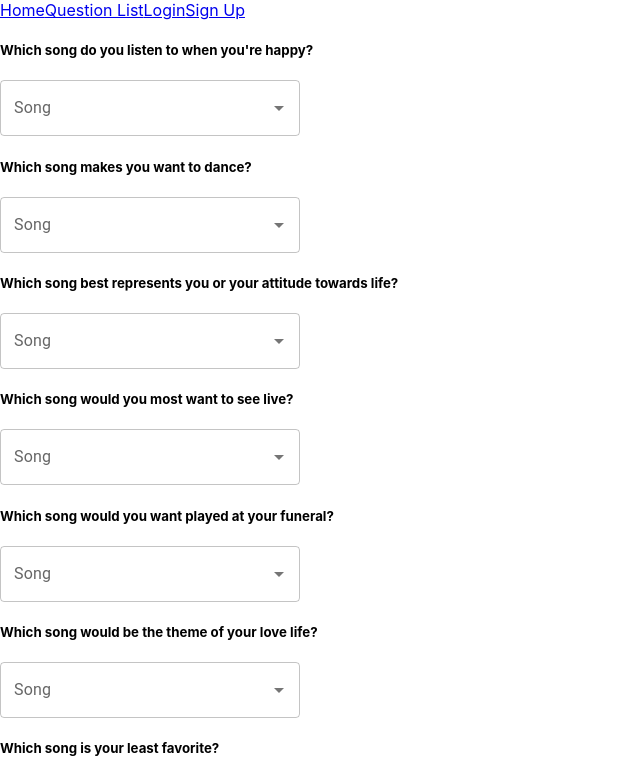
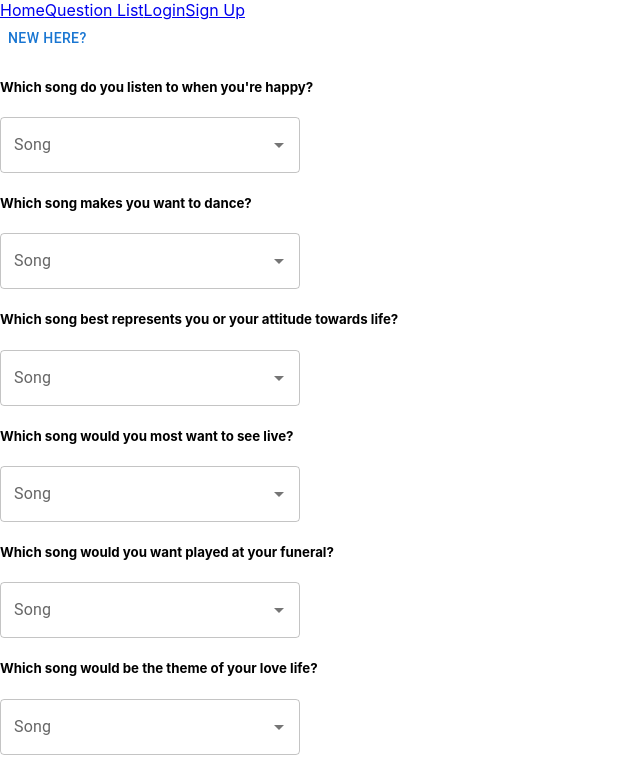
Before and after one commit to Mix-and-match-NU/mix-match, a React (Create React App) app: page /QuestionList in a window 1280 px wide. Shown: the top 776 px of the page, without its empty margins (0-640 px from the left). Built offline with nearby package versions, Linux system fonts and the light colour scheme; no server answers; the HTML template or start-up script is replaced by a standard one.

Commit message:
added help modal

```diff
--- a/src/Pages/Question.js
+++ b/src/Pages/Question.js
@@ -1,3 +1,6 @@
+// React utils
+import { useState } from "react";
+
 // Data
 import { useQuery } from "@apollo/client";
 import { QUERY_SONGS } from "../utils/queries";
@@ -32,8 +35,10 @@ function Question({ question, list, setResponse, userResponses, index }) {
 // console.log('give us our songs!!', songs)
 
 
+
   return (
     <>
+
       {/* Question */}
       <div key={question.id}>
         <h5>{question.text}</h5>
--- a/src/components/Navbar.js
+++ b/src/components/Navbar.js
@@ -1,15 +1,40 @@
-import React from "react";
+// React utils
+import { useState } from "react";
 import { Link, Navigate } from "react-router-dom";
-import Auth from '../utils/auth';
+import Auth from "../utils/auth";
 
 // MUI
 import Button from "@mui/material/Button";
+import Backdrop from "@mui/material/Backdrop";
+import Box from "@mui/material/Box";
+import Modal from "@mui/material/Modal";
+import Fade from "@mui/material/Fade";
+import Typography from "@mui/material/Typography";
 
+// Navbar auth
 const Navbar = () => {
   const logout = (event) => {
     event.preventDefault();
     Auth.logout();
   };
+
+  // Modal style
+  const style = {
+    position: "absolute",
+    top: "50%",
+    left: "50%",
+    transform: "translate(-50%, -50%)",
+    width: 400,
+    bgcolor: "background.paper",
+    border: "2px solid #000",
+    boxShadow: 24,
+    p: 4,
+  };
+
+  // Modal functionality
+  const [open, setOpen] = useState(false);
+  const handleOpen = () => setOpen(true);
+  const handleClose = () => setOpen(false);
 
   return (
     <>
@@ -23,27 +48,59 @@ const Navbar = () => {
           {/* <Link to="/Profile">Profile</Link> */}
           <Link to="/QuestionList">Question List</Link>
 
-
           {Auth.loggedIn() ? (
             <>
-            <Link to="/Profile">
-              Profile
-             </Link>
-            <Button  onClick={logout} variant="contained">
+              <Link to="/Profile">Profile</Link>
+              <Button onClick={logout} variant="contained">
                 Logout
               </Button>
             </>
           ) : (
             <>
-            <Link to="/Login">
-              Login
-            </Link>
-            <Link to="/Signup">
-              Sign Up
-            </Link>
+              <Link to="/Login">Login</Link>
+              <Link to="/Signup">Sign Up</Link>
             </>
           )}
         </nav>
+      </div>
+      {/* Modal */}
+      <div>
+        <Button onClick={handleOpen}>New Here?</Button>
+        <Modal
+          aria-labelledby="transition-modal-title"
+          aria-describedby="transition-modal-description"
+          open={open}
+          onClose={handleClose}
+          closeAfterTransition
+          BackdropComponent={Backdrop}
+          BackdropProps={{
+            timeout: 500,
+          }}
+        >
+          <Fade in={open}>
+            <Box sx={style}>
+              <Typography
+                id="transition-modal-title"
+                variant="h6"
+                component="h2"
+              >
+                Welcome to Mix-n-Match!
+              </Typography>
+              <Typography
+                id="transition-modal-description"
+                sx={{ mt: 2 }}
+                variant="subtitle1"
+              >
+                Getting started is easy:{" "}
+              </Typography>
+              <Typography id="transition-modal-description" sx={{ mt: 2 }}>
+                Answer 9 questions related to songs to generate your own
+                playlist, then view other users' playlists to see who you've
+                matched with!
+              </Typography>
+            </Box>
+          </Fade>
+        </Modal>
       </div>
     </>
   );
```
Lines whose indentation alone changed are shown as unchanged.
